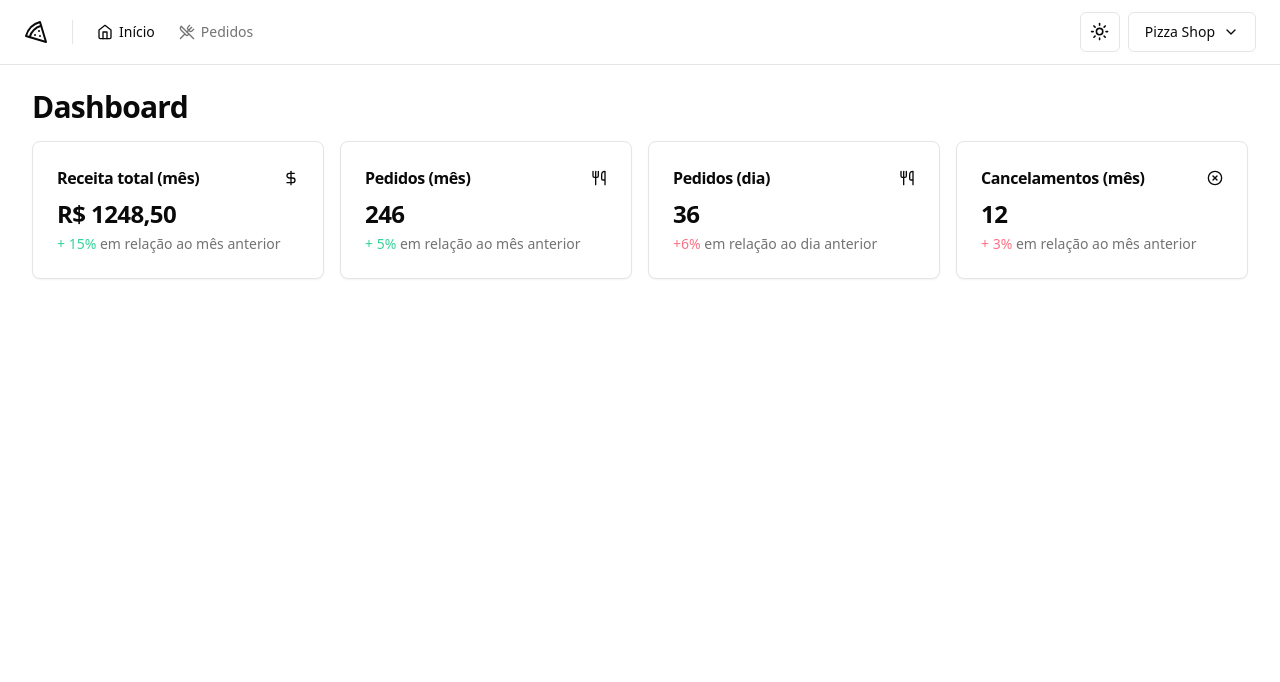
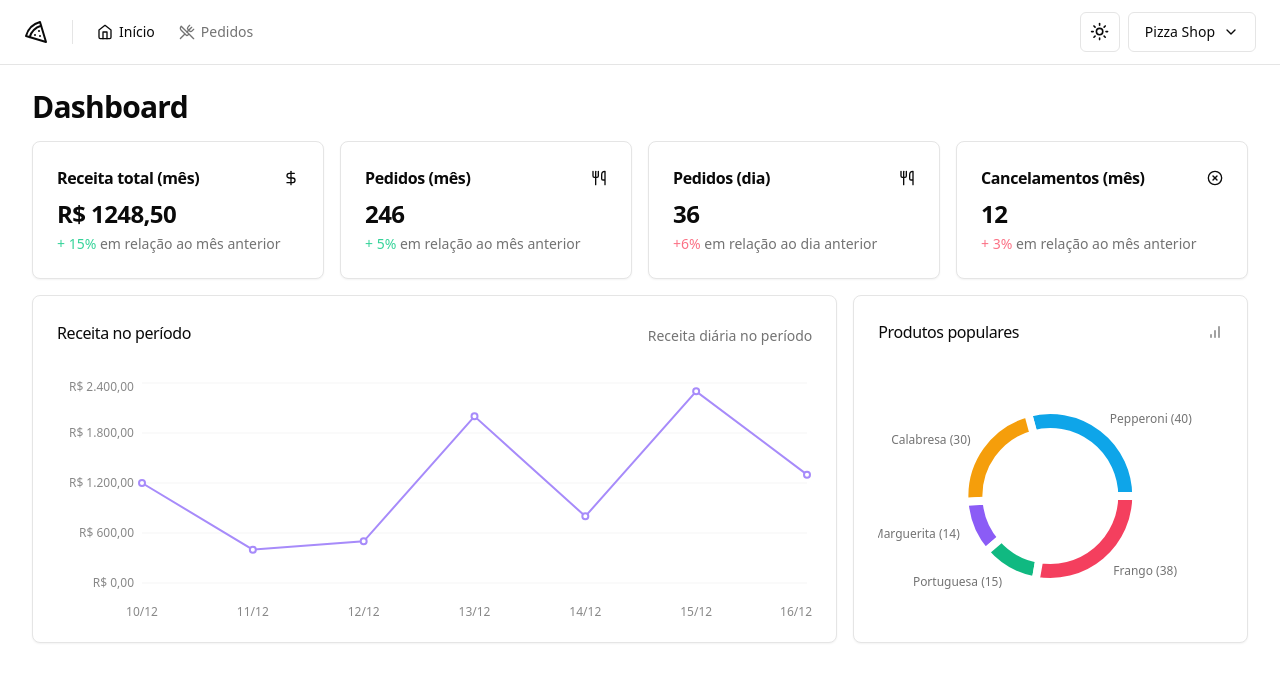
Before and after one commit to PedroZich22/pizzashop-web, a React (Vite) app: page / in a window 1280 px wide. Shown: the top 682 px of the page. Built offline with nearby package versions, Linux system fonts and the light colour scheme.

Commit message:
feat: dashboard products charts

```diff
--- a/package.json
+++ b/package.json
@@ -27,6 +27,7 @@
     "react-helmet-async": "^2.0.4",
     "react-hook-form": "^7.49.2",
     "react-router-dom": "^6.21.1",
+    "recharts": "^2.10.3",
     "sonner": "^1.3.1",
     "sort-by": "^1.2.0",
     "tailwind-merge": "^2.2.0",
--- a/src/pages/app/dashboard/dashboard.tsx
+++ b/src/pages/app/dashboard/dashboard.tsx
@@ -4,6 +4,8 @@
 import { MonthCanceledOrdersAmountCard } from './month-canceled-orders-amount-card'
 import { MonthOrdersAmountCard } from './month-orders-amount-card'
 import { MonthRevenueCard } from './month-revenue-card'
+import { PopularProductsChart } from './popular-products-chart'
+import { RevenueChart } from './revenue-chart'
 
 export function Dashboard() {
   return (
@@ -18,6 +20,11 @@
           <DayOrdersAmountCard />
           <MonthCanceledOrdersAmountCard />
         </div>
+
+        <div className="grid grid-cols-9 gap-4">
+          <RevenueChart />
+          <PopularProductsChart />
+        </div>
       </div>
     </>
   )
--- /dev/null
+++ b/src/pages/app/dashboard/popular-products-chart.tsx
@@ -0,0 +1,92 @@
+import { BarChart } from 'lucide-react'
+import { Cell, Pie, PieChart, ResponsiveContainer } from 'recharts'
+import colors from 'tailwindcss/colors'
+
+import { Card, CardContent, CardHeader, CardTitle } from '@/components/ui/card'
+
+const data = [
+  { product: 'Pepperoni', amount: 40 },
+  { product: 'Calabresa', amount: 30 },
+  { product: 'Marguerita', amount: 14 },
+  { product: 'Portuguesa', amount: 15 },
+  { product: 'Frango', amount: 38 },
+]
+
+const COLORS = [
+  colors.sky[500],
+  colors.amber[500],
+  colors.violet[500],
+  colors.emerald[500],
+  colors.rose[500],
+]
+
+export function PopularProductsChart() {
+  return (
+    <Card className="col-span-3">
+      <CardHeader className="pb-8">
+        <div className="flex items-center justify-between">
+          <CardTitle className="text-base font-medium">
+            Produtos populares
+          </CardTitle>
+          <BarChart className="h-4 w-4 text-muted-foreground" />
+        </div>
+      </CardHeader>
+      <CardContent>
+        <ResponsiveContainer width="100%" height={240}>
+          <PieChart style={{ fontSize: 12 }}>
+            <Pie
+              data={data}
+              dataKey="amount"
+              name="product"
+              cx="50%"
+              cy="50%"
+              outerRadius={86}
+              innerRadius={64}
+              strokeWidth={8}
+              labelLine={false}
+              label={({
+                cx,
+                cy,
+                midAngle,
+                innerRadius,
+                outerRadius,
+                value,
+                index,
+              }) => {
+                const RADIAN = Math.PI / 180
+                const radius = 12 + innerRadius + (outerRadius - innerRadius)
+                const x = cx + radius * Math.cos(-midAngle * RADIAN)
+                const y = cy + radius * Math.sin(-midAngle * RADIAN)
+
+                return (
+                  <text
+                    x={x}
+                    y={y}
+                    className="fill-muted-foreground text-xs"
+                    textAnchor={x > cx ? 'start' : 'end'}
+                    dominantBaseline="central"
+                  >
+                    {data[index].product.length > 12
+                      ? data[index].product.substring(0, 12).concat('...')
+                      : data[index].product}{' '}
+                    ({value})
+                  </text>
+                )
+              }}
+            >
+              {data.map((_, index) => {
+                return (
+                  <Cell
+                    key={`cell-${index}`}
+                    fill={COLORS[index]}
+                    className="stroke-background hover:opacity-80"
+                  ></Cell>
+                )
+              })}
+            </Pie>
+          </PieChart>
+        </ResponsiveContainer>
+      </CardContent>
+    </Card>
+  )
+}
--- /dev/null
+++ b/src/pages/app/dashboard/revenue-chart.tsx
@@ -0,0 +1,76 @@
+import {
+  CartesianGrid,
+  Line,
+  LineChart,
+  ResponsiveContainer,
+  Tooltip,
+  XAxis,
+  YAxis,
+} from 'recharts'
+import colors from 'tailwindcss/colors'
+
+import {
+  Card,
+  CardContent,
+  CardDescription,
+  CardHeader,
+  CardTitle,
+} from '@/components/ui/card'
+
+const data = [
+  { date: '10/12', revenue: 1200 },
+  { date: '11/12', revenue: 400 },
+  { date: '12/12', revenue: 500 },
+  { date: '13/12', revenue: 2000 },
+  { date: '14/12', revenue: 800 },
+  { date: '15/12', revenue: 2300 },
+  { date: '16/12', revenue: 1300 },
+]
+
+export function RevenueChart() {
+  return (
+    <Card className="col-span-6">
+      <CardHeader className="flex-row items-center justify-between pb-8">
+        <CardTitle className="text-base font-medium">
+          Receita no período
+        </CardTitle>
+        <CardDescription>Receita diária no período</CardDescription>
+      </CardHeader>
+      <CardContent>
+        <ResponsiveContainer width="100%" height={240}>
+          <LineChart data={data} style={{ fontSize: 12 }}>
+            <XAxis
+              dataKey="date"
+              stroke="#888"
+              tickLine={false}
+              axisLine={false}
+              dy={16}
+            />
+
+            <YAxis
+              stroke="#888"
+              axisLine={false}
+              tickLine={false}
+              width={80}
+              tickFormatter={(value: number) =>
+                value.toLocaleString('pt-BR', {
+                  style: 'currency',
+                  currency: 'BRL',
+                })
+              }
+            />
+
+            <CartesianGrid vertical={false} className="stroke-muted" />
+
+            <Line
+              type="linear"
+              dataKey="revenue"
+              strokeWidth={2}
+              stroke={colors.violet['400']}
+            />
+          </LineChart>
+        </ResponsiveContainer>
+      </CardContent>
+    </Card>
+  )
+}
```
Also changed, not shown: src/routes.tsx (+4 -16 lines), 1 other file (tests, documents, lock files or other folders).
